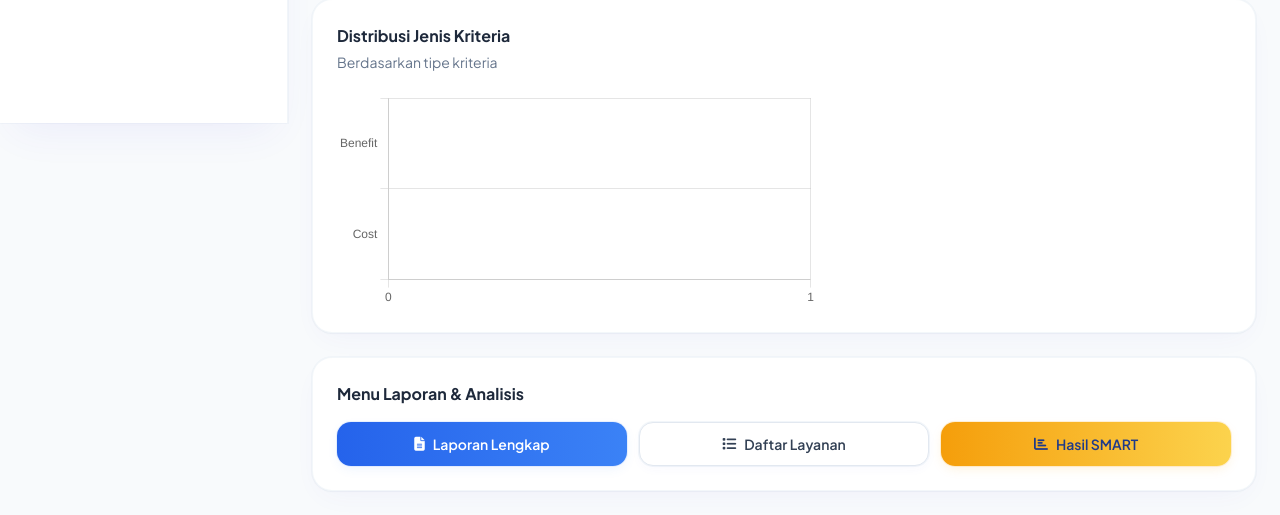
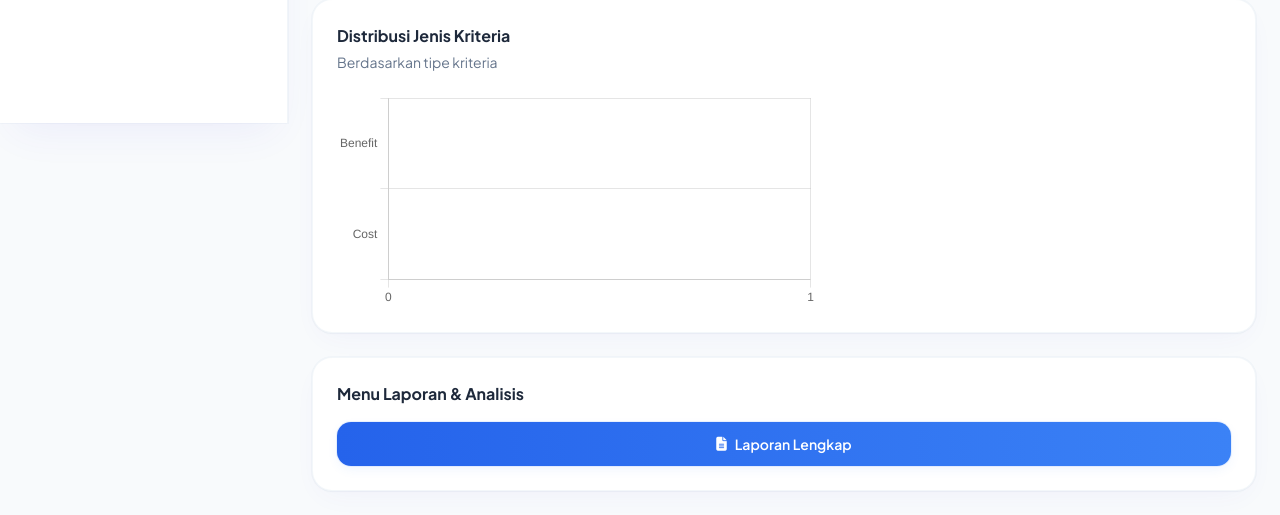
Before and after one commit to Khairul122/web_discakpil, a PHP site: template views/dashboard/kadis.php in a window 1280 px wide. Shown: the part 677-1192 px from the top of the page. Run offline with PHP 8.4, Linux system fonts and the light colour scheme; the template is opened without the code that fills it, so the values that code supplies are empty; some libraries are stand-ins or nearby versions.

```diff
--- a/controllers/PenilaianController.php
+++ b/controllers/PenilaianController.php
@@ -19,8 +19,8 @@ class PenilaianController
             exit;
         }
 
-        // Role check - admin, kepala_dinas, dan staff yang boleh akses
-        $allowedRoles = ['admin', 'kepala_dinas', 'staff'];
+        // Role check - hanya admin dan staff yang boleh akses (kepala_dinas dibatasi ke Dashboard + Cetak Laporan)
+        $allowedRoles = ['admin', 'staff'];
         if (!in_array($_SESSION['role'], $allowedRoles)) {
             $_SESSION['error'] = 'Anda tidak memiliki akses ke halaman ini!';
             header('Location: index.php?controller=auth&action=index');
--- a/template/layout_admin_chrome.php
+++ b/template/layout_admin_chrome.php
@@ -145,13 +145,6 @@ $logoutUrl = 'index.php?controller=' . ($_SESSION['role'] ?? 'auth') . '&action=
     <?php endif; ?>
 
     <?php if (hasRole('kepala_dinas')): ?>
-      <a href="index.php?controller=penilaian&action=index"
-         class="flex items-center gap-3 px-4 py-3 rounded-gov text-sm font-semibold min-h-[44px] transition-all duration-200
-                <?= isActive('penilaian') ? 'bg-gov-blue-100 text-gov-blue-800 border-l-4 border-gov-blue-800 shadow-soft-raised-sm' : 'text-slate-600 hover:bg-slate-50 hover:text-slate-900' ?>">
-        <i class="fas fa-clipboard-check w-5 text-center"></i>
-        <span>Penilaian</span>
-      </a>
-
       <a href="index.php?controller=cetak&action=index"
          class="flex items-center gap-3 px-4 py-3 rounded-gov text-sm font-semibold min-h-[44px] transition-all duration-200
                 <?= isActive('cetak') ? 'bg-gov-blue-100 text-gov-blue-800 border-l-4 border-gov-blue-800 shadow-soft-raised-sm' : 'text-slate-600 hover:bg-slate-50 hover:text-slate-900' ?>">
--- a/views/dashboard/kadis.php
+++ b/views/dashboard/kadis.php
@@ -96,10 +96,8 @@
 
 <div class="card-gov">
   <h3 class="font-bold text-slate-800 mb-4">Menu Laporan & Analisis</h3>
-  <div class="grid grid-cols-1 sm:grid-cols-3 gap-3">
+  <div class="grid grid-cols-1 gap-3">
     <a href="index.php?controller=cetak&action=index" class="btn-gov-primary w-full"><i class="fas fa-file-alt"></i> Laporan Lengkap</a>
-    <a href="index.php?controller=alternatif&action=index" class="btn-gov-secondary w-full"><i class="fas fa-list"></i> Daftar Layanan</a>
-    <a href="index.php?controller=hasil&action=index" class="btn-gov-gold w-full"><i class="fas fa-chart-bar"></i> Hasil SMART</a>
   </div>
 </div>
 
```
Also changed, not shown: README.md.
